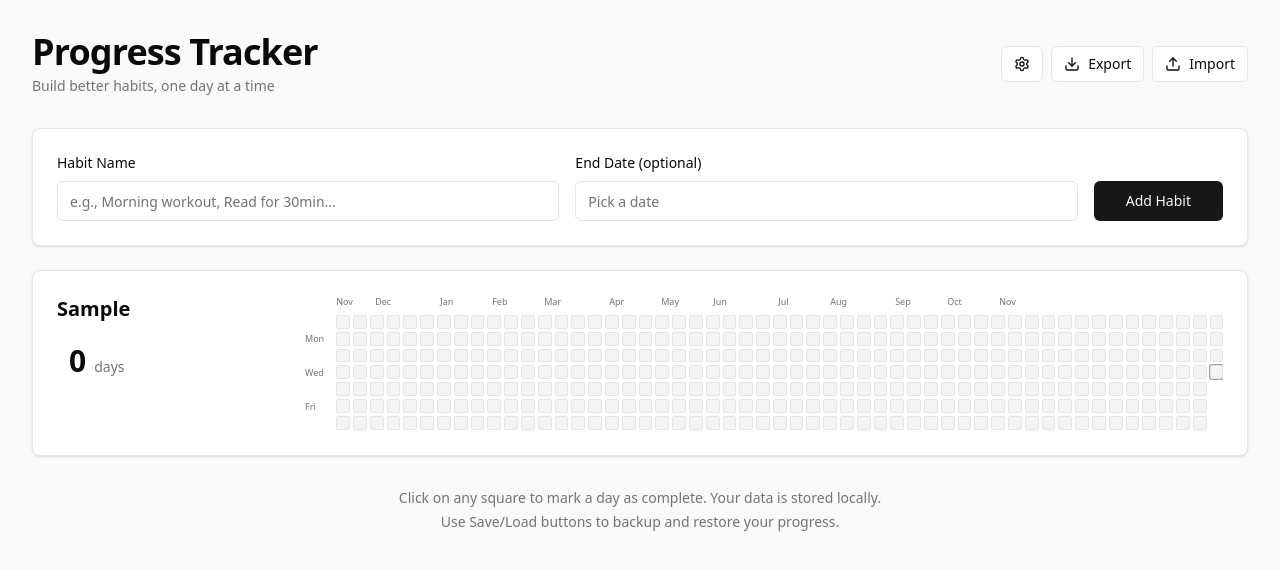
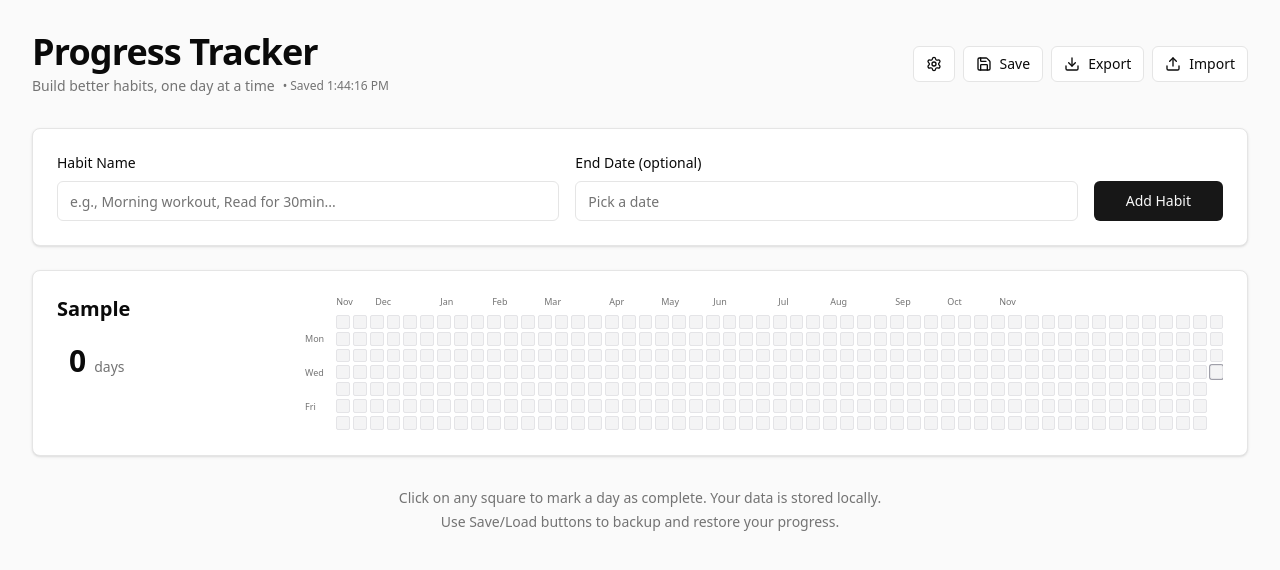
Before and after one commit to cameronshade/Habit-Tracker, a Next.js app: page / in a window 1280 px wide. Both pictures are taken after typing "Sample", "Sample" into the empty fields and a click on the button "Add Habit". Shown: the top 570 px of the page. Built offline with nearby package versions, Linux system fonts and the light colour scheme.

Commit message:
better save/load

```diff
--- a/components/habit-tracker.tsx
+++ b/components/habit-tracker.tsx
@@ -8,7 +8,7 @@ import { Calendar as CalendarIcon } from "lucide-react"
 import { Button } from "@/components/ui/button"
 import { Input } from "@/components/ui/input"
 import { Card } from "@/components/ui/card"
-import { Download, Upload, Trash2, RotateCcw, Settings } from "lucide-react"
+import { Download, Upload, Trash2, RotateCcw, Settings, Save } from "lucide-react"
 import { cn } from "@/lib/utils"
 
 interface DayStatus {
@@ -35,6 +35,38 @@ export default function HabitTracker() {
   const [showStreak, setShowStreak] = useState<{[key: string]: boolean}>({})
   const [completedColor, setCompletedColor] = useState("#18181b") // zinc-900
   const [showSettings, setShowSettings] = useState(false)
+  const [lastSaved, setLastSaved] = useState<Date | null>(null)
+
+  // Load data from localStorage on mount
+  useEffect(() => {
+    const saved = localStorage.getItem('habit-tracker-data')
+    const savedColor = localStorage.getItem('habit-tracker-color')
+
+    if (saved) {
+      try {
+        const data = JSON.parse(saved) as HabitData
+        setHabits(data.habits)
+      } catch (error) {
+        console.error('Error loading saved data:', error)
+      }
+    }
+
+    if (savedColor) {
+      setCompletedColor(savedColor)
+    }
+  }, [])
+
+  // Auto-save to localStorage when habits or color changes
+  useEffect(() => {
+    if (habits.length > 0) {
+      localStorage.setItem('habit-tracker-data', JSON.stringify({ habits }))
+      setLastSaved(new Date())
+    }
+  }, [habits])
+
+  useEffect(() => {
+    localStorage.setItem('habit-tracker-color', completedColor)
+  }, [completedColor])
 
   // Generate dates for a full year (GitHub style)
   const generateDates = (habitStartDate: string, habitEndDate?: string) => {
@@ -150,6 +182,12 @@ export default function HabitTracker() {
     }))
   }
 
+  const manualSave = () => {
+    localStorage.setItem('habit-tracker-data', JSON.stringify({ habits }))
+    localStorage.setItem('habit-tracker-color', completedColor)
+    setLastSaved(new Date())
+  }
+
   const saveToFile = () => {
     const data: HabitData = { habits }
     const blob = new Blob([JSON.stringify(data, null, 2)], { type: 'application/json' })
@@ -220,7 +258,14 @@ export default function HabitTracker() {
             <h1 className="text-3xl md:text-4xl font-bold tracking-tight">
               Progress Tracker
             </h1>
-            <p className="text-muted-foreground text-sm mt-1">Build better habits, one day at a time</p>
+            <div className="flex items-center gap-2 mt-1">
+              <p className="text-muted-foreground text-sm">Build better habits, one day at a time</p>
+              {lastSaved && (
+                <span className="text-xs text-muted-foreground">
+                  • Saved {lastSaved.toLocaleTimeString()}
+                </span>
+              )}
+            </div>
           </div>
           <div className="flex gap-2">
             <Button
@@ -230,6 +275,15 @@ export default function HabitTracker() {
               className="gap-2"
             >
               <Settings className="h-4 w-4" />
+            </Button>
+            <Button
+              onClick={manualSave}
+              variant="outline"
+              size="sm"
+              className="gap-2"
+            >
+              <Save className="h-4 w-4" />
+              Save
             </Button>
             <Button
               onClick={saveToFile}
```
